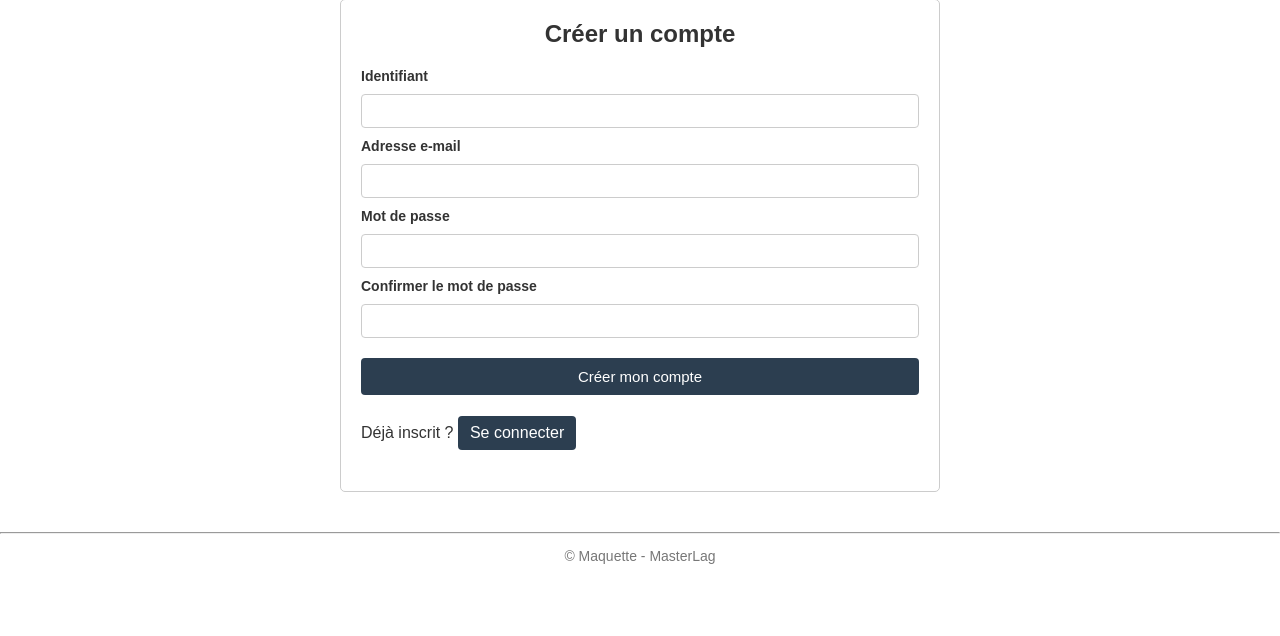
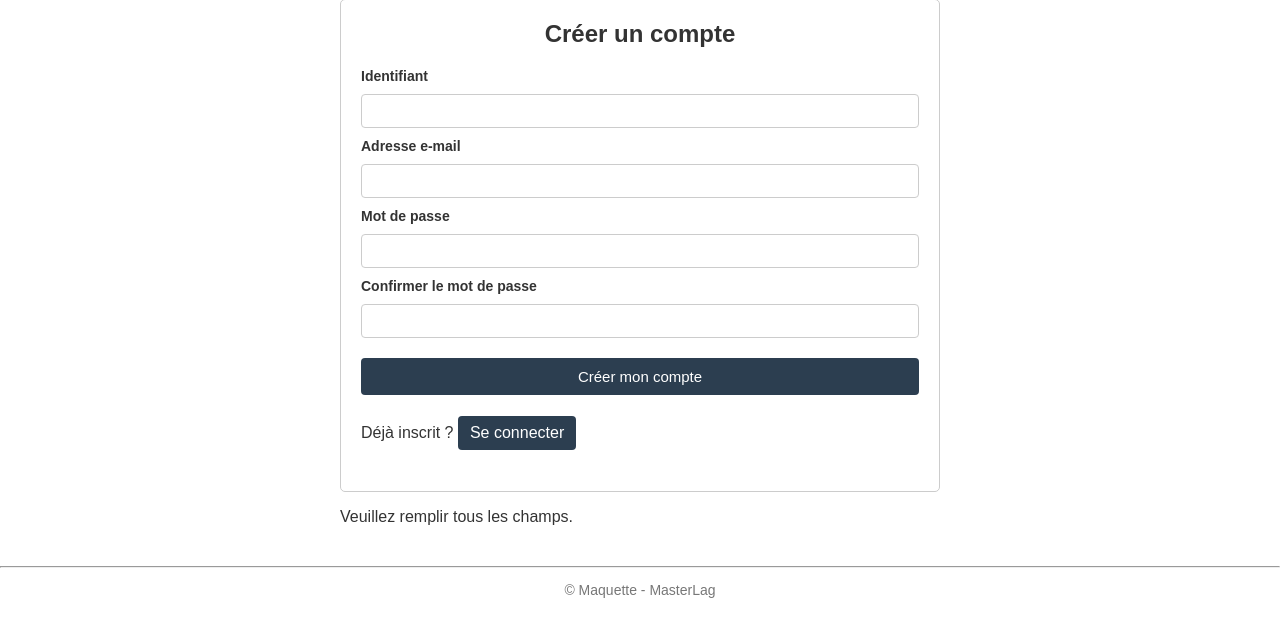
Before and after one commit to aporique-ux/SAE2026-2027, a PHP site: page /inscription.php?error=no_input in a window 1280 px wide. Shown: the part 164-800 px from the top of the page. Run offline with PHP 8.4, Linux system fonts and the light colour scheme; the visitor is signed in with stand-in values (Sample User, id 1).

Commit message:
Implement error messages for registration form
Added error handling messages for user registration.

```diff
--- a/src/pages/inscription.php
+++ b/src/pages/inscription.php
@@ -22,6 +22,24 @@
                 <p>Déjà inscrit ? <a href="connexion.php">Se connecter</a></p>
             </article>
         </section>
+
+        <?php
+        if (isset($_GET['error'])) {
+            $erreur = $_GET['error'];
+            if ($erreur == 'no_input') {
+                $message = "Veuillez remplir tous les champs.";
+            } elseif ($erreur == 'different_mdp') {
+                $message = "Les deux mots de passe sont différents.";
+            } elseif ($erreur == 'taken_login') {
+                $message = "Cet identifiant est déjà pris.";
+            } elseif ($erreur == 'bdd') {
+                $message = "Problème technique, veuillez réessayer plus tard.";
+            } else {
+                $message = "Une erreur est survenue.";
+            }
+            echo "<div class='error'><p>" . $message . "</p></div>";
+        }
+        ?>
     </main>
 
 <?php include "../parts/bottom.html";  ?>
```
